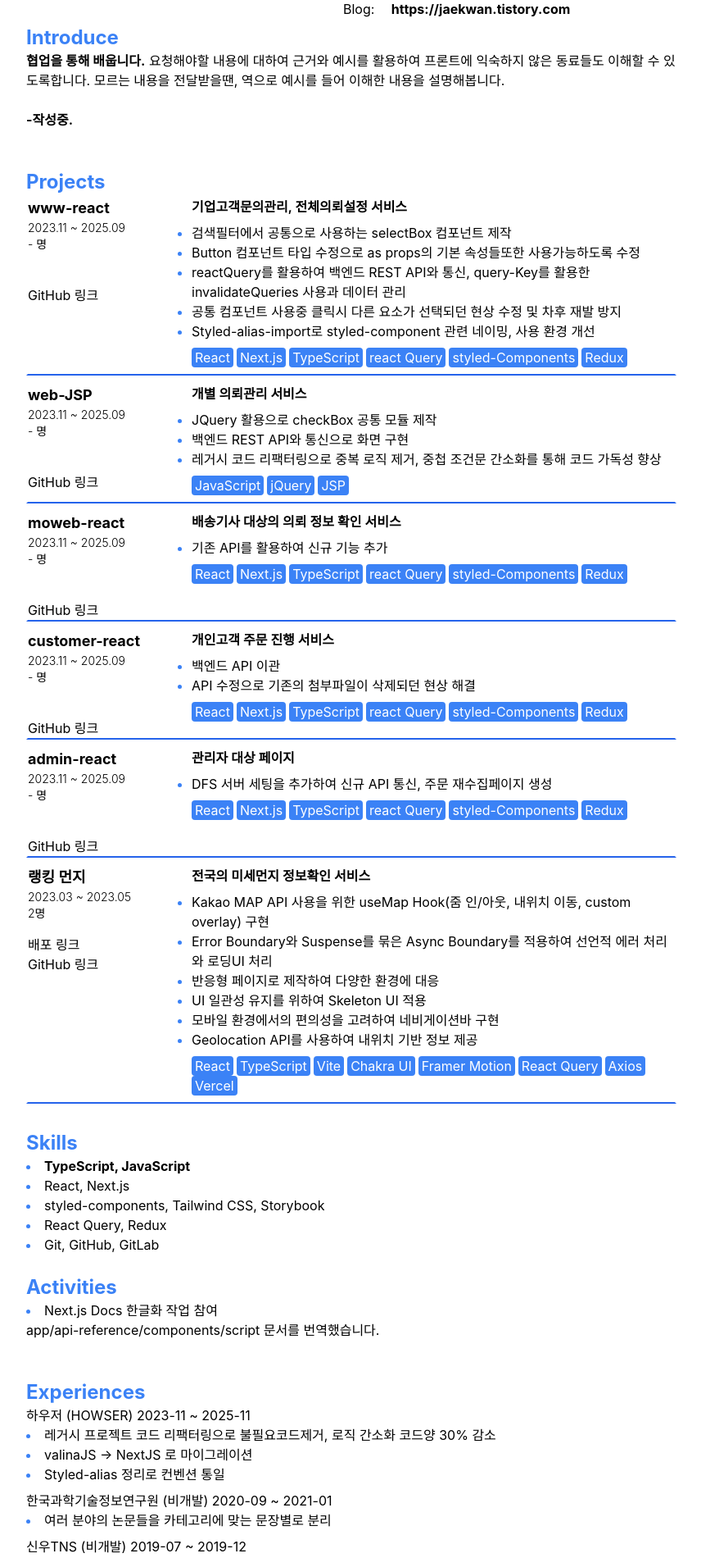
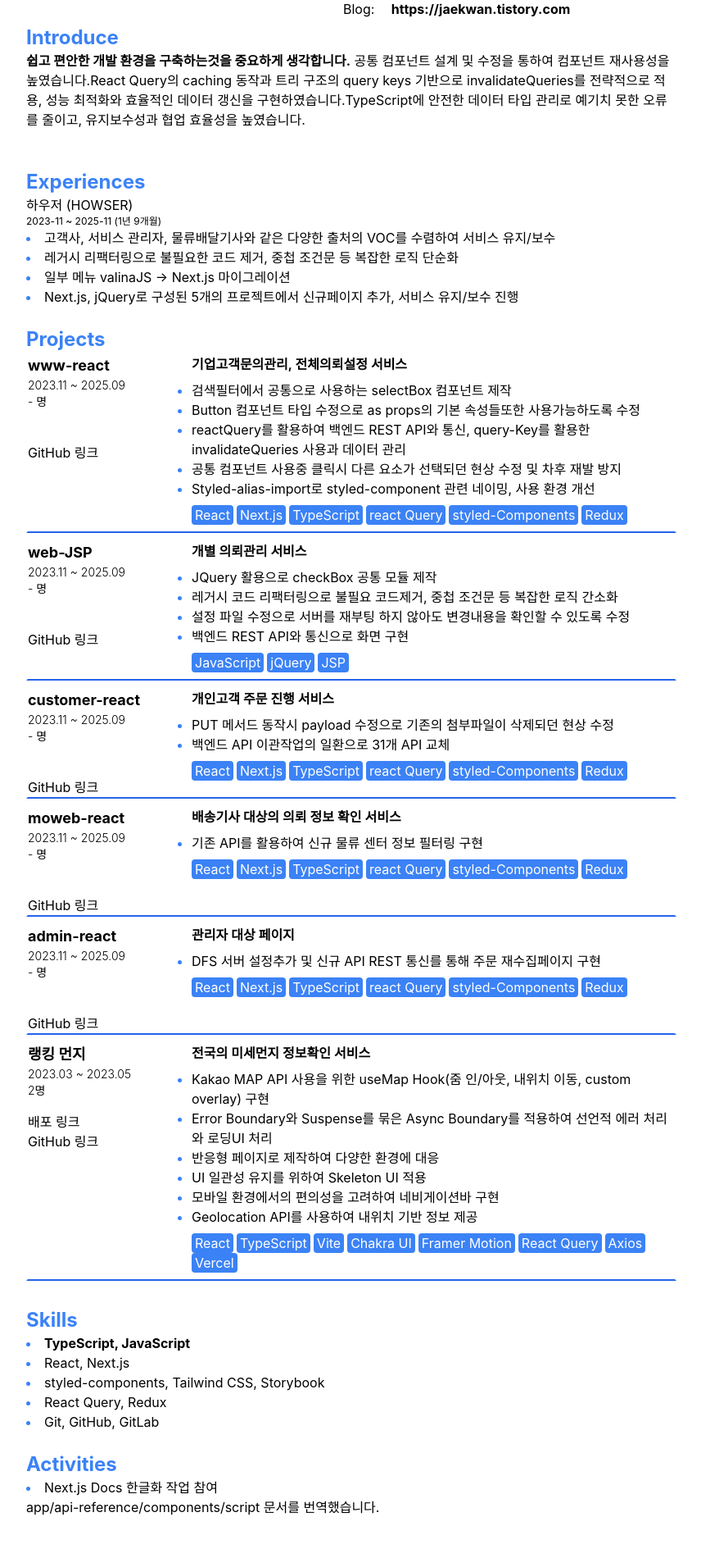
Before and after one commit to jaekwanAHN/resume, a Next.js app: page / in a window 1280 px wide. Shown: the part 80-1980 px from the top of the page at 82% size, without its empty margins (211-1067 px from the left). Built offline with nearby package versions, Linux system fonts and the light colour scheme; a web font is replaced by a local one.

Commit message:
ENH: 내용 업데이트

```diff
--- a/src/components/experiences/index.tsx
+++ b/src/components/experiences/index.tsx
@@ -9,14 +9,16 @@ interface ExperiencesProps {
 const Experiences = ({ experiences }: ExperiencesProps) => {
   return (
     <div className="section">
-      <p className="text-2xl text-blue-500 sectionTitle">Experiences</p>
+      <div>
+        <p className="text-2xl text-blue-500 sectionTitle">Experiences</p>
+      </div>
       {experiences.map((experience) => {
         return (
           <div key={experience.name} className="mb-2">
-            <p>
-              {experience.name} {experience.date}
+            <p>{experience.name}</p>
+            <p className="text-xs">
+              {experience.date} {'(1년 9개월)'}
             </p>
-
             <ul className="marker:text-blue-500 list-disc list-inside">
               {experience.works.map((work) => {
                 return (
--- a/src/data/introduce.ts
+++ b/src/data/introduce.ts
@@ -1,8 +1,10 @@
 import { introduces } from '@/types';
 
 export const introduce: introduces = [
-  "협업을 통해 배웁니다. 요청해야할 내용에 대하여 근거와 예시를 활용하여 프론트에 익숙하지 않은 동료들도 이해할 수 있도록합니다. 모르는 내용을 전달받을땐, 역으로 예시를 들어 이해한 내용을 설명해봅니다.",
-  '-작성중'
+  '쉽고 편안한 개발 환경을 구축하는것을 중요하게 생각합니다. ' +
+  '공통 컴포넌트 설계 및 수정을 통하여 컴포넌트 재사용성을 높였습니다.' +
+  'React Query의 caching 동작과 트리 구조의 query keys 기반으로 invalidateQueries를 전략적으로 적용, 성능 최적화와 효율적인 데이터 갱신을 구현하였습니다.' +
+  'TypeScript에 안전한 데이터 타입 관리로 예기치 못한 오류를 줄이고, 유지보수성과 협업 효율성을 높였습니다.'
 ];
 
 export default introduce;
--- a/src/data/personal.ts
+++ b/src/data/personal.ts
@@ -18,23 +18,10 @@ export const personalInformation: PersonalInformation = {
       name: '하우저 (HOWSER)',
       date: '2023-11 ~ 2025-11',
       works: [
-        '레거시 프로젝트 코드 리팩터링으로 불필요코드제거, 로직 간소화 코드양 30% 감소',
-        'valinaJS -> NextJS 로 마이그레이션',
-        'Styled-alias 정리로 컨벤션 통일'
-      ],
-    },
-    {
-      name: '한국과학기술정보연구원 (비개발)',
-      date: '2020-09 ~ 2021-01',
-      works: [
-        '여러 분야의 논문들을 카테고리에 맞는 문장별로 분리',
-      ],
-    },
-    {
-      name: '신우TNS (비개발)',
-      date: '2019-07 ~ 2019-12',
-      works: [
-        '네트워크 엔지니어 고객사의 장비 트러블 슈팅, 유지보수, 점검을 진행',
+        '고객사, 서비스 관리자, 물류배달기사와 같은 다양한 출처의 VOC를 수렴하여 서비스 유지/보수',
+        '레거시 리팩터링으로 불필요한 코드 제거, 중첩 조건문 등 복잡한 로직 단순화',
+        '일부 메뉴 valinaJS -> Next.js 마이그레이션',
+        'Next.js, jQuery로 구성된 5개의 프로젝트에서 신규페이지 추가, 서비스 유지/보수 진행'
       ],
     },
   ],
--- a/src/data/projects.ts
+++ b/src/data/projects.ts
@@ -34,8 +34,29 @@ export const projects: ProjectInfo[] = [
     stackList: ['JavaScript', 'jQuery', 'JSP'],
     feature: [
       'JQuery 활용으로 checkBox 공통 모듈 제작',
+      '레거시 코드 리팩터링으로 불필요 코드제거, 중첩 조건문 등 복잡한 로직 간소화',
+      '설정 파일 수정으로 서버를 재부팅 하지 않아도 변경내용을 확인할 수 있도록 수정',
       '백엔드 REST API와 통신으로 화면 구현',
-      '레거시 코드 리팩터링으로 중복 로직 제거, 중첩 조건문 간소화를 통해 코드 가독성 향상 ',
+    ],
+  },
+  {
+    projectTitle: 'customer-react',
+    description: '개인고객 주문 진행 서비스',
+    projectDate: '2023.11 ~ 2025.09',
+    projectParticipants: '- 명',
+    deployLink: '',
+    githubLink: '',
+    stackList: [
+      'React',
+      'Next.js',
+      'TypeScript',
+      'react Query',
+      'styled-Components',
+      'Redux',
+    ],
+    feature: [
+      'PUT 메서드 동작시 payload 수정으로 기존의 첨부파일이 삭제되던 현상 수정',
+      '백엔드 API 이관작업의 일환으로 31개 API 교체',
     ],
   },
   {
@@ -53,24 +74,7 @@ export const projects: ProjectInfo[] = [
       'styled-Components',
       'Redux',
     ],
-    feature: ['기존 API를 활용하여 신규 기능 추가'],
-  },
-  {
-    projectTitle: 'customer-react',
-    description: '개인고객 주문 진행 서비스',
-    projectDate: '2023.11 ~ 2025.09',
-    projectParticipants: '- 명',
-    deployLink: '',
-    githubLink: '',
-    stackList: [
-      'React',
-      'Next.js',
-      'TypeScript',
-      'react Query',
-      'styled-Components',
-      'Redux',
-    ],
-    feature: ['백엔드 API 이관', 'API 수정으로 기존의 첨부파일이 삭제되던 현상 해결'],
+    feature: ['기존 API를 활용하여 신규 물류 센터 정보 필터링 구현'],
   },
   {
     projectTitle: 'admin-react',
@@ -88,7 +92,7 @@ export const projects: ProjectInfo[] = [
       'Redux',
     ],
     feature: [
-      'DFS 서버 세팅을 추가하여 신규 API 통신, 주문 재수집페이지 생성',
+      'DFS 서버 설정추가 및 신규 API REST 통신를 통해 주문 재수집페이지 구현',
     ],
   },
   {
--- a/src/pages/index.tsx
+++ b/src/pages/index.tsx
@@ -12,10 +12,10 @@ export default function Page() {
   return (
     <main>
       <Header PersonalInformation={personalInformation} />
+      <Experiences experiences={personalInformation.experiences} />
       <Projects projects={projects} />
       <Skills skills={personalInformation.skills} />
       <Activities activities={personalInformation.activities} />
-      <Experiences experiences={personalInformation.experiences} />
       <Education education={personalInformation.education} />
       <Certification certification={personalInformation.certification} />
     </main>
```
